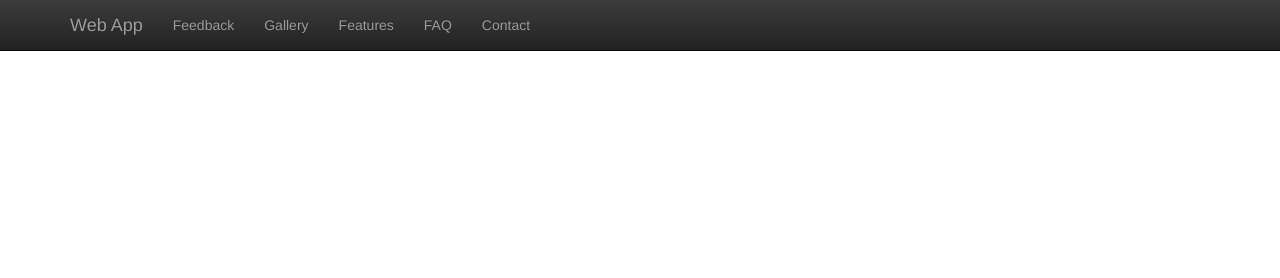
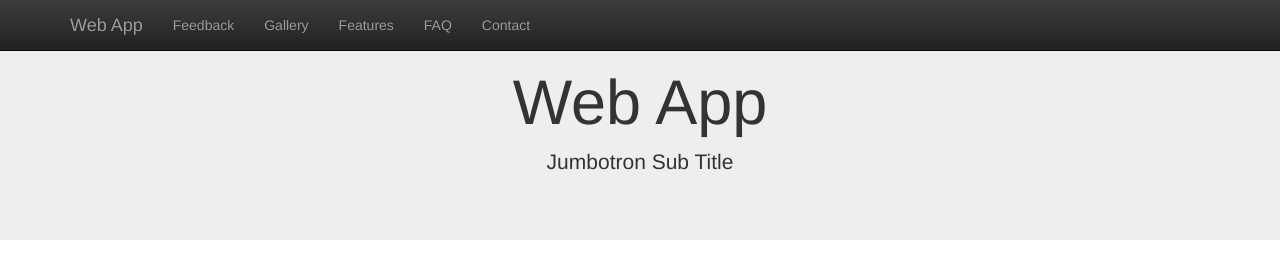
Before and after one commit to aaronsweeneyweb/website, a plain HTML site: page index.html in a window 1280 px wide. Drawn offline with nearby package versions, Linux system fonts and the light colour scheme.

Commit message:
apply jumbotron title and subtitle

```diff
--- a/index.html
+++ b/index.html
@@ -41,6 +41,13 @@
     </nav>
 
 
+    <div class="jumbotron">
+      <div class="containter text-center">
+        <h1>Web App</h1>
+        <p>Jumbotron Sub Title</p>
+      </div>
+    </div>
+
   <script src="http://code.jquery.com/jquery-2.2.0.min.js"></script>
   <!-- Latest compiled and minified JavaScript -->
   <script src="https://maxcdn.bootstrapcdn.com/bootstrap/3.3.6/js/bootstrap.min.js" integrity="sha384-0mSbJDEHialfmuBBQP6A4Qrprq5OVfW37PRR3j5ELqxss1yVqOtnepnHVP9aJ7xS" crossorigin="anonymous"></script>
```
Also changed, not shown: style.css (added).
